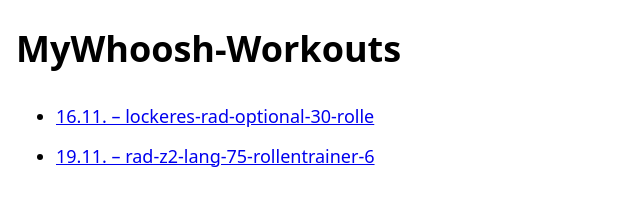
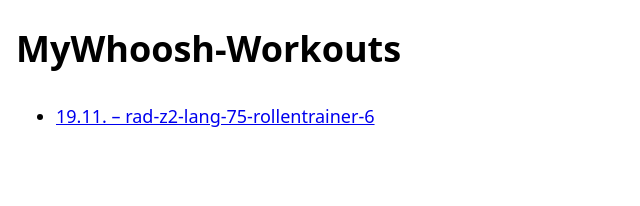
Before and after one commit to jokoslik-ai/training-kalender, a plain HTML site: page workouts/index.html in a window 1280 px wide. Shown: the whole page, without its empty margins (0-640 px from the left). Drawn offline with Linux system fonts and the light colour scheme.

Commit message:
Trainingsplan aktualisiert

```diff
--- a/workouts/index.html
+++ b/workouts/index.html
@@ -1 +1 @@
-<!doctype html><meta charset="utf-8"><meta name="viewport" content="width=device-width,initial-scale=1"><title>Workouts</title><body style="font:18px system-ui;margin:16px"><h1>MyWhoosh-Workouts</h1><ul style="line-height:2.2"><li><a href="2026-11-16_lockeres-rad-optional-30-rolle.zwo" download="2026-11-16_lockeres-rad-optional-30-rolle.zwo">16.11. – lockeres-rad-optional-30-rolle</a></li><li><a href="2026-11-19_rad-z2-lang-75-rollentrainer-6.zwo" download="2026-11-19_rad-z2-lang-75-rollentrainer-6.zwo">19.11. – rad-z2-lang-75-rollentrainer-6</a></li></ul></body>
+<!doctype html><meta charset="utf-8"><meta name="viewport" content="width=device-width,initial-scale=1"><title>Workouts</title><body style="font:18px system-ui;margin:16px"><h1>MyWhoosh-Workouts</h1><ul style="line-height:2.2"><li><a href="2026-11-19_rad-z2-lang-75-rollentrainer-6.zwo" download="2026-11-19_rad-z2-lang-75-rollentrainer-6.zwo">19.11. – rad-z2-lang-75-rollentrainer-6</a></li></ul></body>
```
Also changed, not shown: 2 other files.
